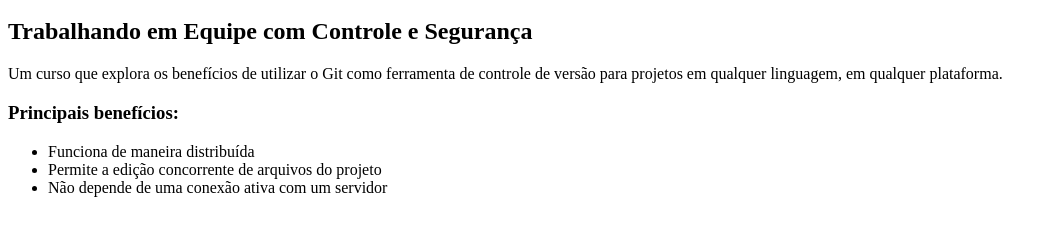
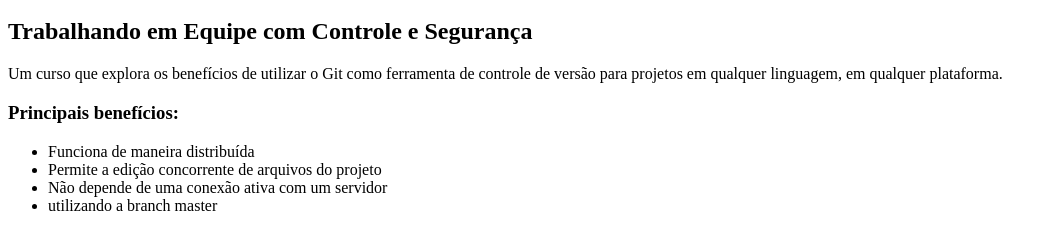
Before and after one commit to guilhermefq/meu-site, a plain HTML site: page index.html in a window 1280 px wide. Shown: the part 48-298 px from the top of the page, without its empty margins (0-1057 px from the left). Drawn offline with Linux system fonts and the light colour scheme.

Commit message:
commit na master pra testar merge

```diff
--- a/index.html
+++ b/index.html
@@ -13,6 +13,7 @@
 	            <li>Funciona de maneira distribuída</li>
         	    <li>Permite a edição concorrente de arquivos do projeto</li>
 	            <li>Não depende de uma conexão ativa com um servidor</li>
+                    <li>utilizando a branch master</li>
 	        </ul>
 	</body>
 </html>
```
